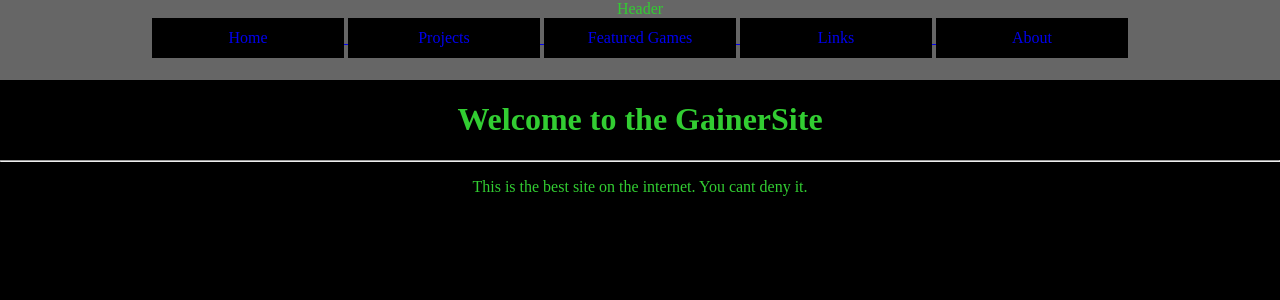
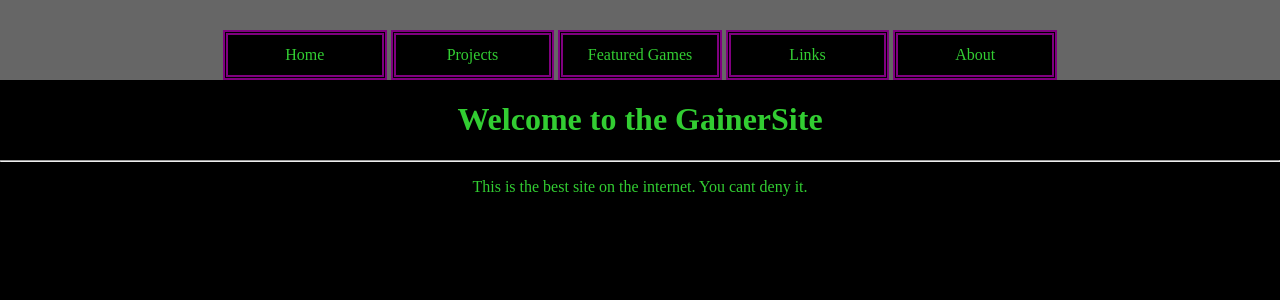
Before and after one commit to Flash3r01/GainerSite, a Flask app: page / in a window 1280 px wide. Shown: the top 300 px of the page. Run offline with Flask 2, Linux system fonts and the light colour scheme.

Commit message:
improved header

```diff
--- a/static/css/style.css
+++ b/static/css/style.css
@@ -8,14 +8,27 @@ body{
     margin: 0px;
 }
 
+a{
+    text-decoration: none;
+    color: limegreen;
+}
+
 #header{
     height: 80px;
     min-height: 80px;
     background-color: #666;
     width: 100%;
     text-align: center;
+    position: relative;
+}
+.headerButtonContainer{
+    position: absolute;
+    bottom: 0;
+    width: 80%;
+    margin: 0 10%;
 }
 .headerButton{
+    border: 5px double purple;
     background-color: black;
     height: 40px;
     width: 15%;
--- a/templates/header.html
+++ b/templates/header.html
@@ -1,5 +1,5 @@
 <div id="header">
-    <div>Header</div>
+    <div class="headerButtonContainer">
         <a href="{{ url_for('index') }}">
             <div class="headerButton">Home</div>
         </a>
@@ -16,3 +16,4 @@
             <div class="headerButton">About</div>
         </a>
     </div>
+</div>
```
Lines whose indentation alone changed are shown as unchanged.
